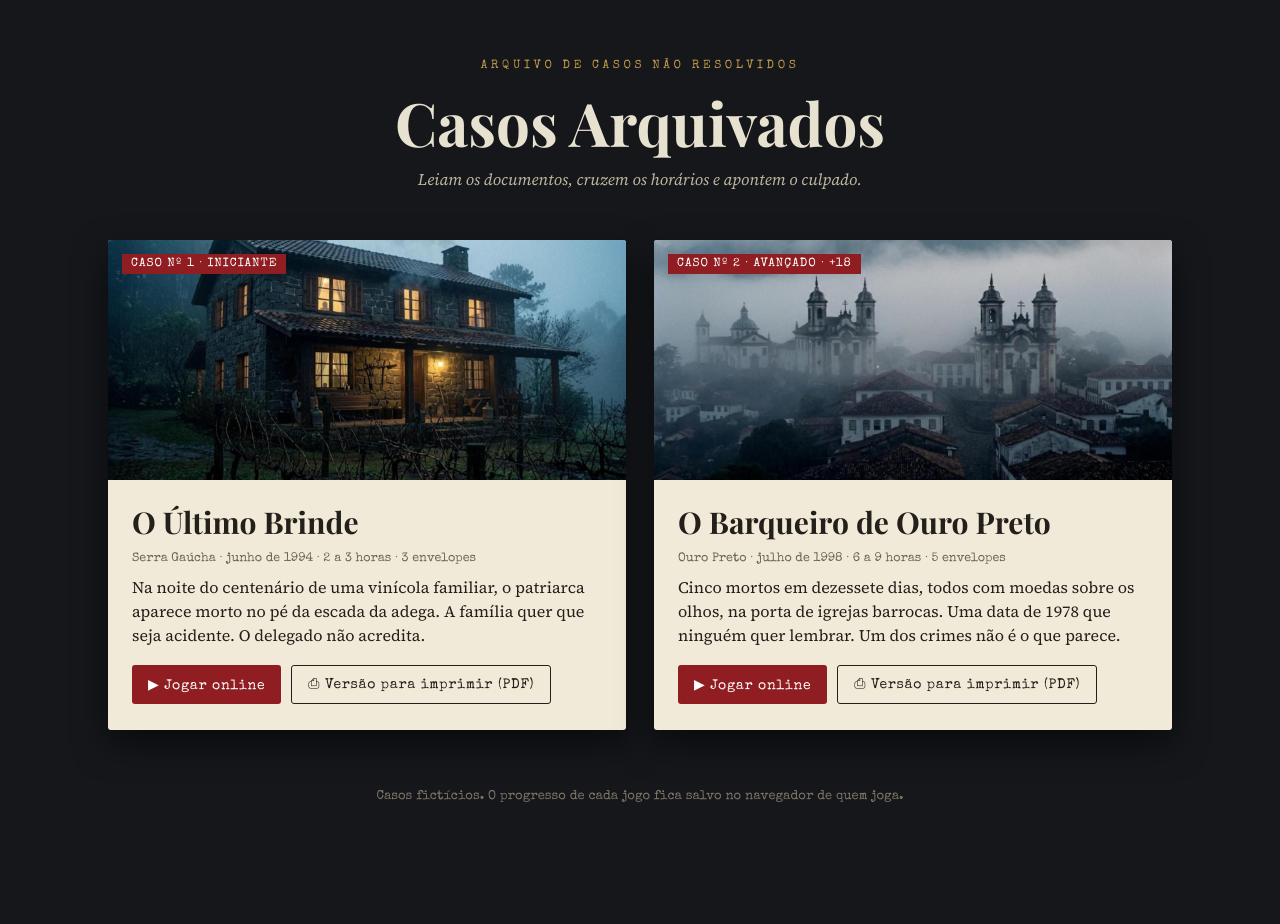
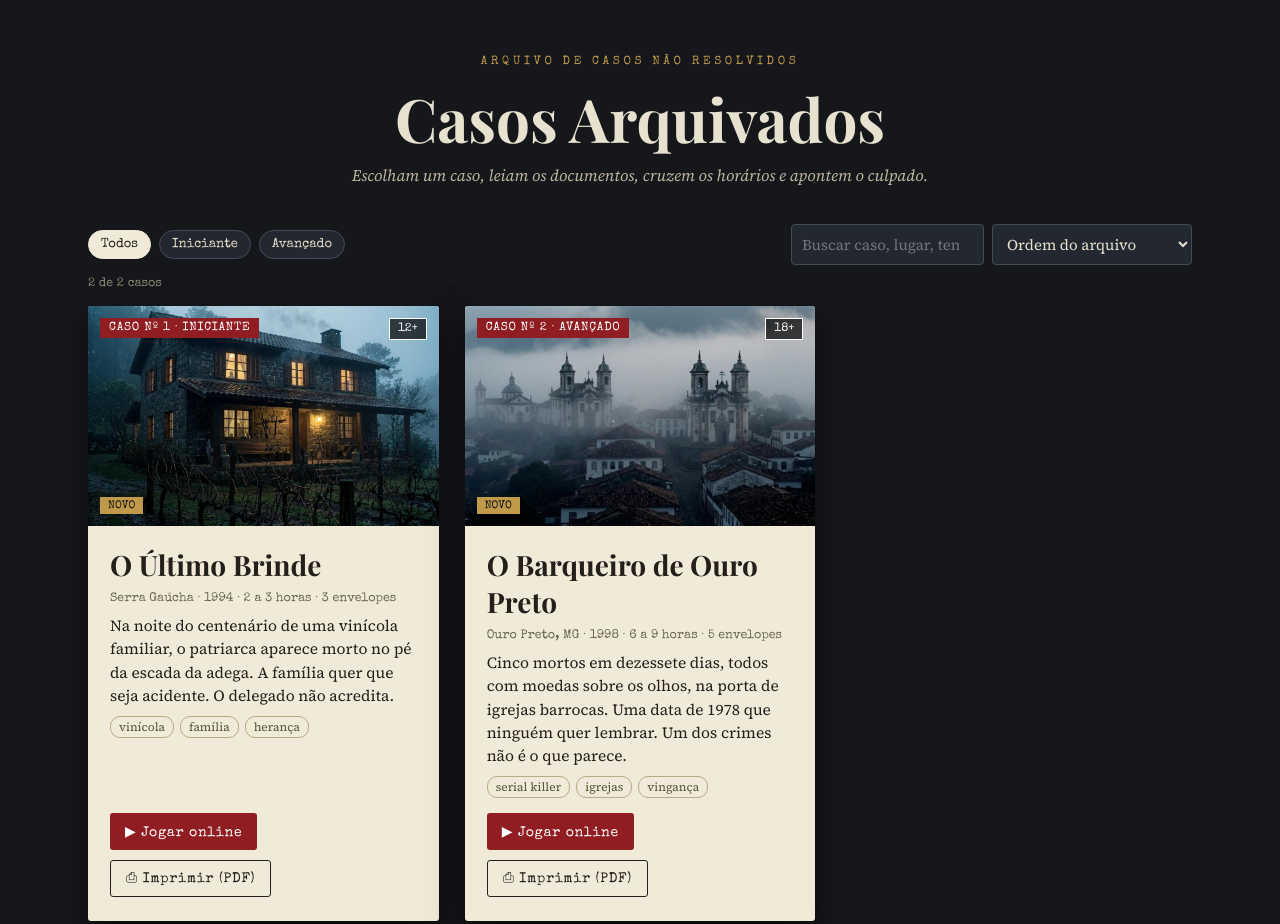
Before and after one commit to guigon96-glitch/casos-arquivados, a plain HTML site: page index.html in a window 1280 px wide. Shown: the top 924 px of the page. Before the commit the page ends 843 px from the top, so only its background shows below. Drawn offline with nearby package versions, Linux system fonts and the light colour scheme.

Commit message:
Catálogo de casos com filtros, busca e progresso por caso
Co-Authored-By: Claude Opus 5.5 <noreply@anthropic.com>
Claude-Session: https://claude.ai/code/session_01VCJobi4HHn7Rym7WXwKynn

```diff
--- /dev/null
+++ b/casos.json
@@ -0,0 +1,34 @@
+[
+  {
+    "slug": "brinde",
+    "numero": 1,
+    "titulo": "O Último Brinde",
+    "local": "Serra Gaúcha",
+    "ano": 1994,
+    "dificuldade": "Iniciante",
+    "duracao": "2 a 3 horas",
+    "envelopes": 3,
+    "classificacao": "12+",
+    "tags": ["vinícola", "família", "herança"],
+    "capa": "brinde/img/casa.jpg",
+    "sinopse": "Na noite do centenário de uma vinícola familiar, o patriarca aparece morto no pé da escada da adega. A família quer que seja acidente. O delegado não acredita.",
+    "pdf": "brinde/impressao.pdf",
+    "adicionado": "2026-11-18"
+  },
+  {
+    "slug": "barqueiro",
+    "numero": 2,
+    "titulo": "O Barqueiro de Ouro Preto",
+    "local": "Ouro Preto, MG",
+    "ano": 1998,
+    "dificuldade": "Avançado",
+    "duracao": "6 a 9 horas",
+    "envelopes": 5,
+    "classificacao": "18+",
+    "tags": ["serial killer", "igrejas", "vingança"],
+    "capa": "barqueiro/img/cover.jpg",
+    "sinopse": "Cinco mortos em dezessete dias, todos com moedas sobre os olhos, na porta de igrejas barrocas. Uma data de 1978 que ninguém quer lembrar. Um dos crimes não é o que parece.",
+    "pdf": "barqueiro/impressao.pdf",
+    "adicionado": "2026-11-19"
+  }
+]
--- a/index.html
+++ b/index.html
@@ -4,27 +4,39 @@
 <meta charset="UTF-8">
 <meta name="viewport" content="width=device-width, initial-scale=1">
 <title>Casos Arquivados · Jogos de detetive</title>
-<meta name="description" content="Dois casos de detetive completos para jogar em casa: documentos, laudos, fotos, mapas e acusação final.">
+<meta name="description" content="Casos de detetive completos para jogar em casa: documentos, laudos, fotos, mapas e acusação final.">
 <link href="https://fonts.googleapis.com/css2?family=Special+Elite&family=Playfair+Display:wght@700;800&family=Source+Serif+4:ital,wght@0,400;0,600;1,400&display=swap" rel="stylesheet">
 <style>
 *{box-sizing:border-box}
 body{margin:0;background:#15171b;color:#e7e1d0;font-family:"Source Serif 4",Georgia,serif;min-height:100vh}
-header{text-align:center;padding:60px 20px 20px}
+header{text-align:center;padding:56px 20px 10px}
 .k{font-family:"Special Elite";letter-spacing:.3em;color:#c09a4a;font-size:12px;text-transform:uppercase}
 h1{font-family:"Playfair Display";font-size:clamp(36px,6vw,60px);margin:10px 0 6px}
 header p{color:#bdb59f;font-style:italic;margin:0}
-.wrap{max-width:1100px;margin:30px auto 60px;padding:0 18px;display:grid;grid-template-columns:repeat(auto-fit,minmax(320px,1fr));gap:28px}
-.case{background:#f1ead8;color:#23201b;border-radius:3px;overflow:hidden;box-shadow:0 14px 34px rgba(0,0,0,.55);display:flex;flex-direction:column}
-.case .img{height:240px;background-size:cover;background-position:center;position:relative}
-.case .img span{position:absolute;top:14px;left:14px;background:#8f1d21;color:#fff;font-family:"Special Elite";font-size:12px;padding:4px 9px;letter-spacing:.08em}
-.case .b{padding:22px 24px 26px;display:flex;flex-direction:column;gap:10px;flex:1}
-.case h2{font-family:"Playfair Display";font-size:30px;margin:0}
+.bar{max-width:1140px;margin:28px auto 0;padding:0 18px;display:flex;flex-wrap:wrap;gap:10px;align-items:center;justify-content:space-between}
+.chips{display:flex;flex-wrap:wrap;gap:8px}
+.chip{font-family:"Special Elite";font-size:13px;background:#232830;color:#e4dcc6;border:1px solid #434b57;padding:7px 12px;border-radius:20px;cursor:pointer}
+.chip.on{background:#f1ead8;color:#23201b;border-color:#f1ead8}
+input,select{font-family:"Source Serif 4";font-size:15px;background:#232830;color:#e7e1d0;border:1px solid #434b57;border-radius:4px;padding:8px 10px}
+.count{max-width:1140px;margin:12px auto 0;padding:0 18px;color:#8d8775;font-family:"Special Elite";font-size:12.5px}
+.wrap{max-width:1140px;margin:16px auto 60px;padding:0 18px;display:grid;grid-template-columns:repeat(auto-fill,minmax(320px,1fr));gap:26px}
+.case{background:#f1ead8;color:#23201b;border-radius:3px;overflow:hidden;box-shadow:0 14px 34px rgba(0,0,0,.55);display:flex;flex-direction:column;transition:transform .2s}
+.case:hover{transform:translateY(-3px)}
+.case .img{height:220px;background-size:cover;background-position:center;position:relative;display:block}
+.badge{position:absolute;top:12px;left:12px;background:#8f1d21;color:#fff;font-family:"Special Elite";font-size:12px;padding:4px 9px;letter-spacing:.06em}
+.age{position:absolute;top:12px;right:12px;background:rgba(0,0,0,.7);color:#fff;font-family:"Special Elite";font-size:12px;padding:4px 8px;border:1px solid #fff}
+.new{position:absolute;bottom:12px;left:12px;background:#c09a4a;color:#111;font-family:"Special Elite";font-size:11px;padding:3px 8px}
+.case .b{padding:20px 22px 24px;display:flex;flex-direction:column;gap:9px;flex:1}
+.case h2{font-family:"Playfair Display";font-size:28px;margin:0}
 .meta{font-family:"Special Elite";font-size:12.5px;color:#6b6352}
-.case p{margin:0;font-size:16px;line-height:1.5}
-.btns{display:flex;gap:10px;flex-wrap:wrap;margin-top:auto;padding-top:8px}
-a.btn{font-family:"Special Elite";text-decoration:none;padding:11px 16px;border-radius:3px;font-size:14px;letter-spacing:.05em}
+.case p{margin:0;font-size:15.5px;line-height:1.5}
+.tags{display:flex;flex-wrap:wrap;gap:6px}.tags span{font-size:12px;border:1px solid #b9aa86;padding:2px 8px;border-radius:10px;color:#5a5140}
+.prog{font-family:"Special Elite";font-size:12px;color:#2f6b3a}
+.btns{display:flex;gap:10px;flex-wrap:wrap;margin-top:auto;padding-top:6px}
+a.btn{font-family:"Special Elite";text-decoration:none;padding:10px 15px;border-radius:3px;font-size:14px;letter-spacing:.05em}
 a.play{background:#8f1d21;color:#fff}
 a.pdf{border:1px solid #23201b;color:#23201b}
+.empty{text-align:center;color:#8d8775;padding:40px;grid-column:1/-1}
 footer{text-align:center;color:#7d7766;font-size:13px;padding:0 20px 40px;font-family:"Special Elite"}
 </style>
 </head>
@@ -32,28 +44,40 @@ footer{text-align:center;color:#7d7766;font-size:13px;padding:0 20px 40px;font-f
 <header>
   <div class="k">Arquivo de casos não resolvidos</div>
   <h1>Casos Arquivados</h1>
-  <p>Leiam os documentos, cruzem os horários e apontem o culpado.</p>
+  <p>Escolham um caso, leiam os documentos, cruzem os horários e apontem o culpado.</p>
 </header>
-<div class="wrap">
-  <div class="case">
-    <div class="img" style="background-image:url(brinde/img/casa.jpg)"><span>CASO Nº 1 · INICIANTE</span></div>
-    <div class="b">
-      <h2>O Último Brinde</h2>
-      <div class="meta">Serra Gaúcha · junho de 1994 · 2 a 3 horas · 3 envelopes</div>
-      <p>Na noite do centenário de uma vinícola familiar, o patriarca aparece morto no pé da escada da adega. A família quer que seja acidente. O delegado não acredita.</p>
-      <div class="btns"><a class="btn play" href="brinde/">▶ Jogar online</a><a class="btn pdf" href="brinde/impressao.pdf" target="_blank">⎙ Versão para imprimir (PDF)</a></div>
-    </div>
-  </div>
-  <div class="case">
-    <div class="img" style="background-image:url(barqueiro/img/cover.jpg)"><span>CASO Nº 2 · AVANÇADO · +18</span></div>
-    <div class="b">
-      <h2>O Barqueiro de Ouro Preto</h2>
-      <div class="meta">Ouro Preto · julho de 1998 · 6 a 9 horas · 5 envelopes</div>
-      <p>Cinco mortos em dezessete dias, todos com moedas sobre os olhos, na porta de igrejas barrocas. Uma data de 1978 que ninguém quer lembrar. Um dos crimes não é o que parece.</p>
-      <div class="btns"><a class="btn play" href="barqueiro/">▶ Jogar online</a><a class="btn pdf" href="barqueiro/impressao.pdf" target="_blank">⎙ Versão para imprimir (PDF)</a></div>
-    </div>
+<div class="bar">
+  <div class="chips" id="chips"></div>
+  <div style="display:flex;gap:8px;flex-wrap:wrap">
+    <input id="q" type="search" placeholder="Buscar caso, lugar, tema…" aria-label="Buscar">
+    <select id="sort" aria-label="Ordenar"><option value="num">Ordem do arquivo</option><option value="new">Mais recentes</option><option value="easy">Mais fáceis primeiro</option><option value="hard">Mais difíceis primeiro</option></select>
   </div>
 </div>
+<div class="count" id="count"></div>
+<div class="wrap" id="grid"><div class="empty">Carregando arquivo…</div></div>
 <footer>Casos fictícios. O progresso de cada jogo fica salvo no navegador de quem joga.</footer>
+<script>
+const LEVELS=['Iniciante','Intermediário','Avançado','Especialista'];
+let CASES=[],F={nivel:'Todos',q:'',sort:'num'};
+const progress=slug=>{try{const k={brinde:'valmorbida_v1',barqueiro:'barqueiro_v1'}[slug]||('caso_'+slug);const s=JSON.parse(localStorage.getItem(k)||'null');return s&&s.stage?s.stage:0;}catch(e){return 0;}};
+function render(){
+  const q=F.q.toLowerCase();
+  let L=CASES.filter(c=>(F.nivel==='Todos'||c.dificuldade===F.nivel)&&(!q||[c.titulo,c.local,c.sinopse,(c.tags||[]).join(' ')].join(' ').toLowerCase().includes(q)));
+  const lv=c=>LEVELS.indexOf(c.dificuldade);
+  L.sort({num:(a,b)=>a.numero-b.numero,new:(a,b)=>(b.adicionado||'').localeCompare(a.adicionado||''),easy:(a,b)=>lv(a)-lv(b),hard:(a,b)=>lv(b)-lv(a)}[F.sort]);
+  const now=Date.now();
+  document.getElementById('count').textContent=`${L.length} de ${CASES.length} caso${CASES.length>1?'s':''}`;
+  document.getElementById('grid').innerHTML=L.length?L.map(c=>{const p=progress(c.slug);const isNew=c.adicionado&&(now-Date.parse(c.adicionado))<1000*60*60*24*21;
+  return `<div class="case"><a class="img" href="${c.slug}/" style="background-image:url(${c.capa})"><span class="badge">CASO Nº ${c.numero} · ${c.dificuldade.toUpperCase()}</span><span class="age">${c.classificacao}</span>${isNew?'<span class="new">NOVO</span>':''}</a>
+  <div class="b"><h2>${c.titulo}</h2><div class="meta">${c.local} · ${c.ano} · ${c.duracao} · ${c.envelopes} envelopes</div><p>${c.sinopse}</p>
+  <div class="tags">${(c.tags||[]).map(t=>`<span>${t}</span>`).join('')}</div>
+  ${p?`<div class="prog">● Em andamento neste aparelho: envelope ${p} de ${c.envelopes}</div>`:''}
+  <div class="btns"><a class="btn play" href="${c.slug}/">▶ ${p?'Continuar':'Jogar online'}</a>${c.pdf?`<a class="btn pdf" href="${c.pdf}" target="_blank">⎙ Imprimir (PDF)</a>`:''}</div></div></div>`;}).join(''):'<div class="empty">Nenhum caso encontrado com esses filtros.</div>';
+}
+function chips(){const used=['Todos',...LEVELS.filter(l=>CASES.some(c=>c.dificuldade===l))];document.getElementById('chips').innerHTML=used.map(l=>`<button class="chip ${F.nivel===l?'on':''}" onclick="F.nivel='${l}';chips();render()">${l}</button>`).join('');}
+document.getElementById('q').oninput=e=>{F.q=e.target.value;render();};
+document.getElementById('sort').onchange=e=>{F.sort=e.target.value;render();};
+fetch('casos.json',{cache:'no-cache'}).then(r=>r.json()).then(d=>{CASES=d;chips();render();}).catch(()=>{document.getElementById('grid').innerHTML='<div class="empty">Não foi possível carregar o arquivo de casos.</div>';});
+</script>
 </body>
 </html>
```
Also changed, not shown: barqueiro/index.html (+1 -1 lines), brinde/index.html (+1 -1 lines), README.md (added).
